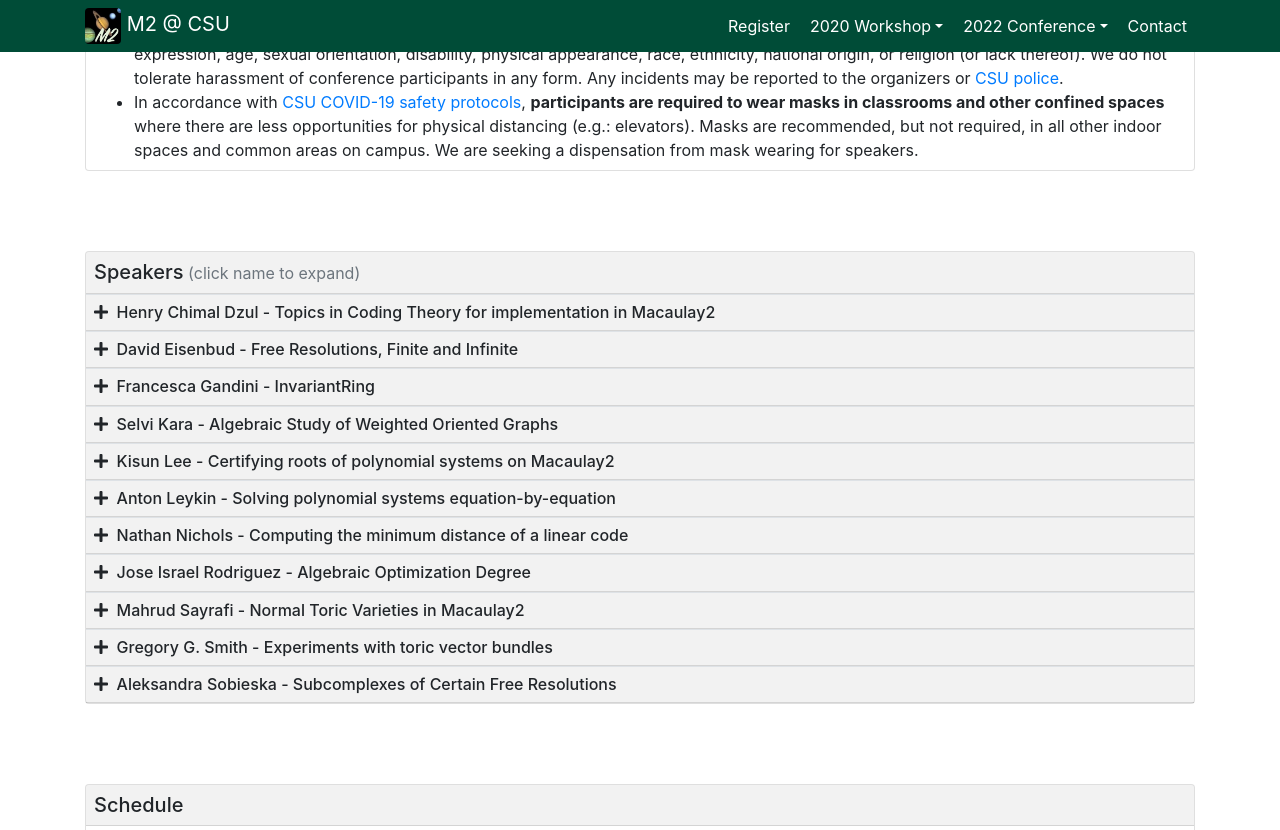
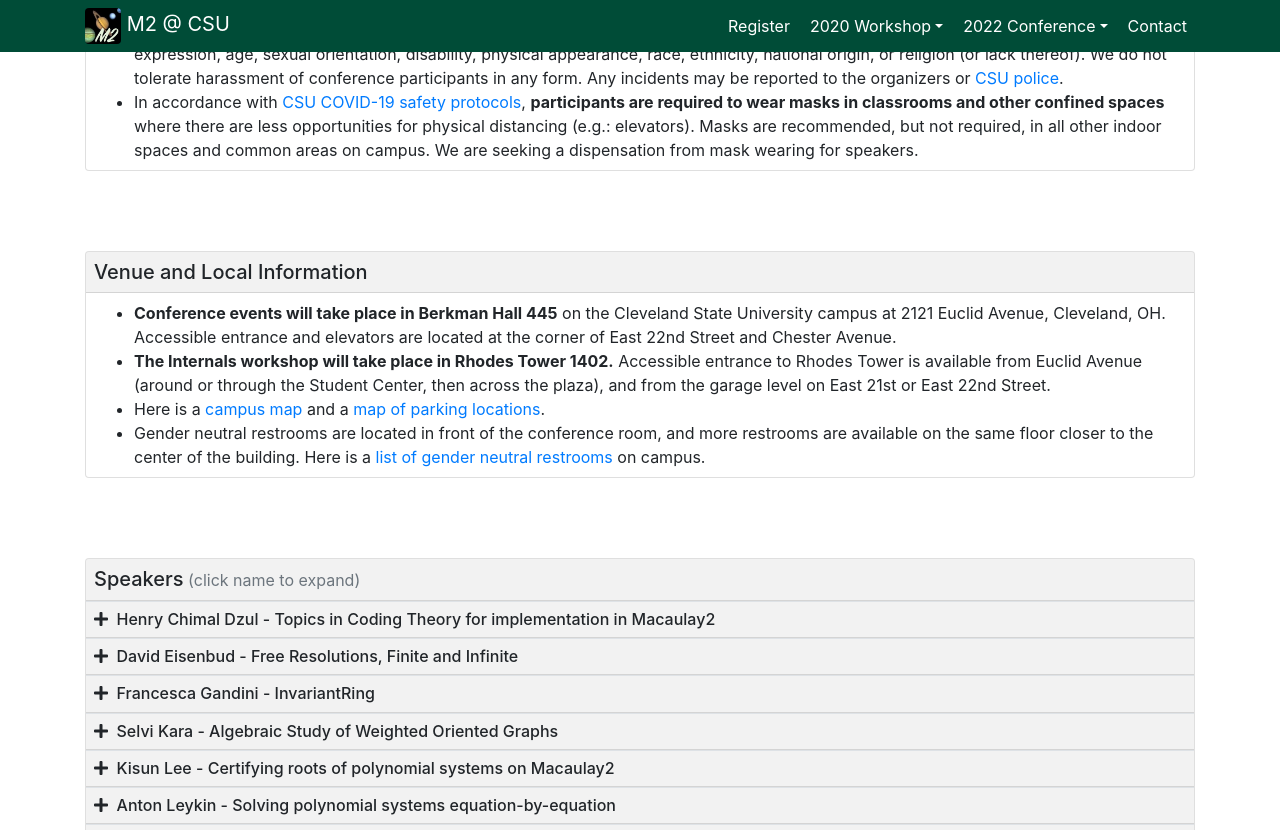
Before and after one commit to galettof/m2csu, a Jekyll site: the page built from conference.html, in a window 1280 px wide and 900 px high, scrolled down 686 px, cut to the strip 0-830 px from the top of the window. Built offline with Jekyll 4.4.1, drawn with Linux system fonts in a browser that asks for light colours; nearby versions of some CDN libraries.

Commit message:
venue section

```diff
--- a/_layouts/default.html
+++ b/_layouts/default.html
@@ -55,6 +55,7 @@
 		  <a class="dropdown-item" href="conference.html#overview">Overview</a>
 		  <a class="dropdown-item" href="conference.html#internals">Internals</a>
 		  <a class="dropdown-item" href="conference.html#conduct">Conduct</a>
+		  <a class="dropdown-item" href="conference.html#conduct">Venue</a>
 		  <a class="dropdown-item" href="conference.html#speakers">Speakers</a>
 		  <a class="dropdown-item" href="conference.html#schedule">Schedule</a>
 		  <!--
--- a/conference.html
+++ b/conference.html
@@ -83,33 +83,43 @@ title: M2 @ CSU 2022 Conference
       </section>
 
 
-      <!--
-	  <section id="location">
+      <section id="venue">
 	<div class="card">
 	  <div class="card-header">
-		<h5 class="mb-0">Location</h5>
+	    <h5 class="mb-0">Venue and Local Information</h5>
 	  </div>
 	  <div class="card-body">
-		<p>Workshop events will take place in Berkman Hall
-		  332 on the Cleveland State University
-		  campus. Berkman Hall is located
-		  at <a href="https://goo.gl/maps/ZEobGBDkELY4sc329"
-			target="_blank">1899 East 22nd St, Cleveland,
-		    OH</a>. Pedestrian access is available at the corner
-		  of East 22nd St and Chester Ave, and at the opposite
-		  side of the building on Euclide
-		  Ave. <a href="./files/CSUcampusmap.pdf"
-			  target="_blank">Download a campus map here.</a></p>
-		The closest restrooms are located on the 4th floor
-		of Berkman Hall (find
-		a <a href="https://www.csuohio.edu/lgbtq/gender-neutral-restrooms-campus"
-		     target="_blank">list of gender neutral restrooms</a>
-		on campus).
+	    <ul class="mb-0">
+	      <li><span class="font-weight-bold">Conference events
+		  will take place in Berkman Hall 445</span> on the
+		  Cleveland State University campus at 2121 Euclid
+		  Avenue, Cleveland, OH. Accessible entrance and
+		  elevators are located at the corner of East 22nd
+		  Street and Chester Avenue.</li>
+	      <li><span class="font-weight-bold">The Internals
+		  workshop will take place in Rhodes Tower
+		  1402.</span> Accessible entrance to Rhodes Tower is
+		  available from Euclid Avenue (around or through the
+		  Student Center, then across the plaza), and from the
+		  garage level on East 21st or East 22nd Street.</li>
+	      <li>Here is
+	      a <a href="https://www.csuohio.edu/sites/default/files/media/about_csu/documents/campusmap.pdf"
+	      target="_blank">campus map</a> and
+	      a <a href="https://www.csuohio.edu/sites/default/files/170719_CSU_GO_Transportation_Guide_Map_FINAL_83017.pdf"
+	      target="_blank">map of parking locations</a>.</li>
+	      <li>Gender neutral restrooms are located in front of the
+	      conference room, and more restrooms are available on the
+	      same floor closer to the center of the building. Here is
+	      a <a href="https://www.csuohio.edu/sites/default/files/CSU_Inclusive_Restroom_Map.pdf"
+	      target="_blank">list of gender neutral restrooms</a> on
+	      campus.</li>
+	    </ul>
 	  </div>
 	</div>
       </section>
 
 
+      <!--
 	  <section id="accommodations">
 	    <div class="card">
 	      <div class="card-header">
```
Also changed, not shown: 1 other file. Lines whose indentation alone changed are shown as unchanged.
